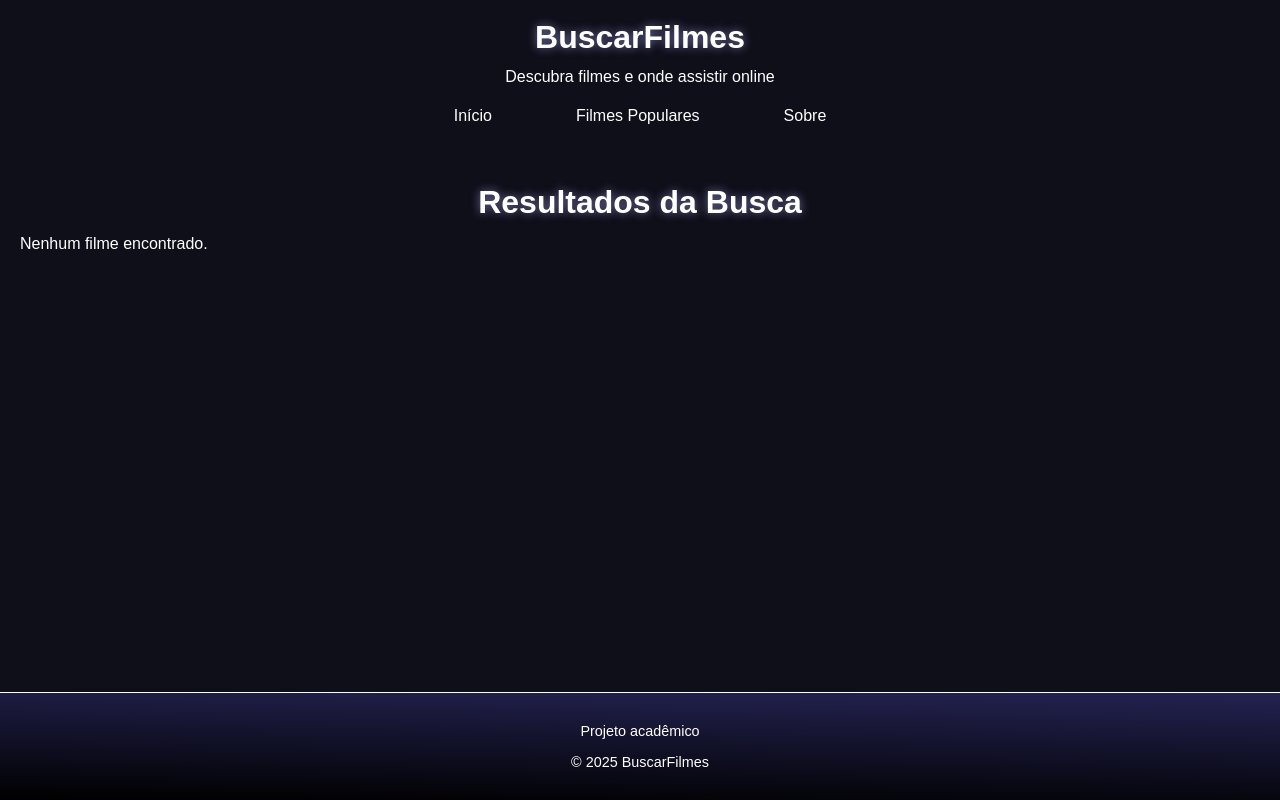
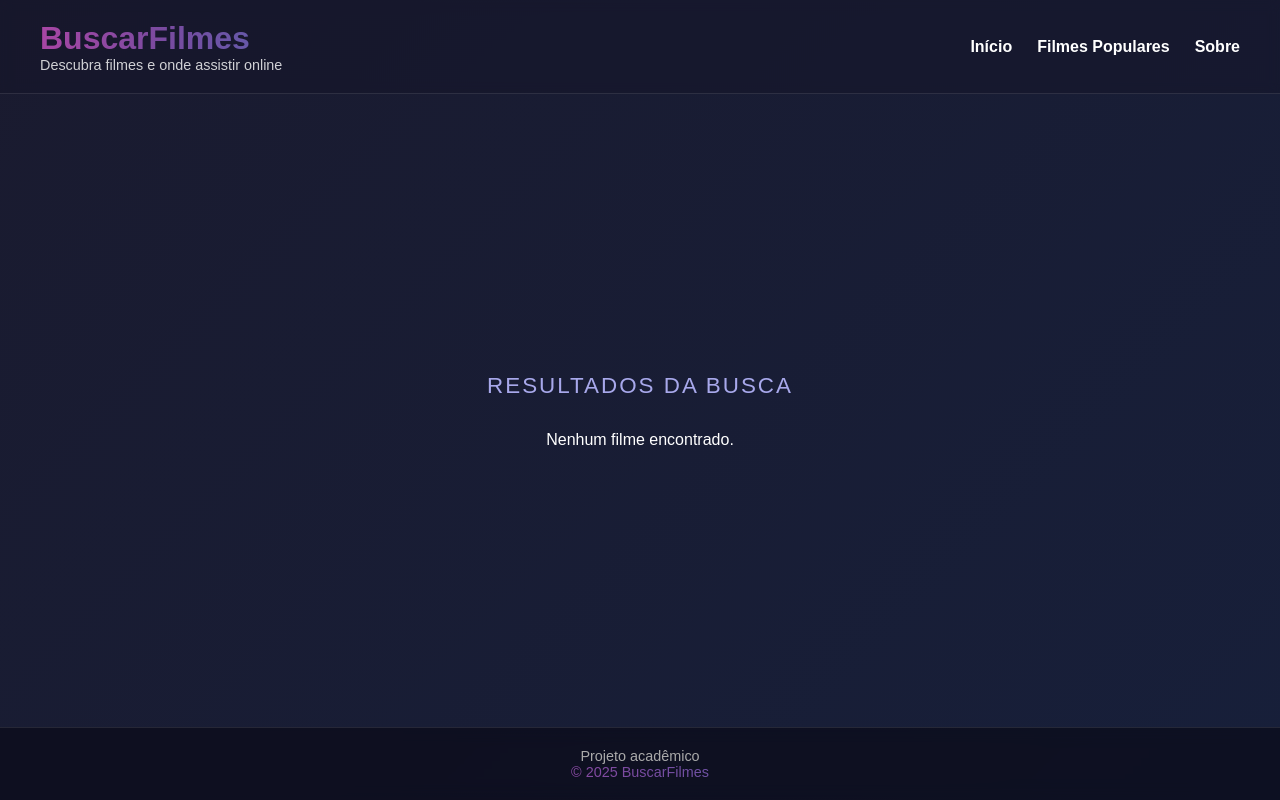
Before and after one commit to Irlamfernandes/projeto_django, a Django app: page /buscar/ in a window 1280 px wide. Run offline with Django 5.2, Linux system fonts and the light colour scheme.

Commit message:
Correção do css da base, index e resultados

```diff
--- a/static/coreapp/base.css
+++ b/static/coreapp/base.css
@@ -1,83 +1,158 @@
-html, body {
-    height: 100%;
+/* ====== RESET ====== */
+* {
     margin: 0;
+    padding: 0;
+    box-sizing: border-box;
+}
+
+/* ====== BODY ====== */
+body {
+    font-family: 'Poppins', sans-serif;
+    background: linear-gradient(135deg, #0f0f1a, #1a1a2e, #16213e);
+    background-size: 300% 300%;
+    animation: backgroundShift 15s ease infinite;
+    color: #ffffff;
+    min-height: 100vh;
     display: flex;
     flex-direction: column;
-    background-color: #0f0f1a;
-    color: #ffffff;
-    font-family: Arial, Helvetica, sans-serif;
 }
 
-header div {
-    padding: 12px;
-    padding-bottom: 0;
-    text-align: center;
-    line-height: 8px;
+/* Animação suave no fundo */
+@keyframes backgroundShift {
+    0% { background-position: 0% 50%; }
+    50% { background-position: 100% 50%; }
+    100% { background-position: 0% 50%; }
 }
 
-header nav ul {
+/* ====== HEADER ====== */
+header {
+    width: 100%;
+    background: rgba(20, 20, 40, 0.5);
+    backdrop-filter: blur(6px);
+    padding: 20px 40px;
+    display: flex;
+    justify-content: space-between;
+    align-items: center;
+    border-bottom: 1px solid rgba(255, 255, 255, 0.1);
+    animation: fadeInDown 1s ease;
+}
+
+/* Animação do header */
+@keyframes fadeInDown {
+    0% { opacity: 0; transform: translateY(-30px); }
+    100% { opacity: 1; transform: translateY(0); }
+}
+
+header h1 {
+    font-size: 2rem;
+    font-weight: 800;
+    background: linear-gradient(90deg, #ff3cac, #784ba0, #2b86c5);
+    background-size: 300% 300%;
+    -webkit-background-clip: text;
+    -webkit-text-fill-color: transparent;
+    animation: gradientMove 4s ease infinite;
+}
+
+header p {
+    font-size: 0.9rem;
+    opacity: 0.8;
+}
+
+/* ====== NAV ====== */
+nav ul {
+    list-style: none;
+    display: flex;
+    gap: 25px;
+}
+
+nav a {
+    color: #ffffff;
+    text-decoration: none;
+    font-weight: 600;
+    position: relative;
+    transition: color 0.3s ease;
+}
+
+/* Efeito de linha neon animada */
+nav a::after {
+    content: '';
+    position: absolute;
+    width: 0%;
+    height: 2px;
+    bottom: -4px;
+    left: 0;
+    background: linear-gradient(90deg, #ff3cac, #784ba0, #2b86c5);
+    transition: width 0.4s ease;
+}
+
+nav a:hover::after {
+    width: 100%;
+}
+
+/* ====== MAIN ====== */
+main {
+    flex: 1;
     display: flex;
     justify-content: center;
     align-items: center;
-    list-style: none;
-    margin: 0;
-    padding: 10px;
-    gap: 60px;
-}
-
-header nav li {
-    opacity: 0;
-    transform: translateY(-20px);
-    animation: fadeIn 0.8s forwards;
-}
-
-
-header nav li:nth-child(1) {
-    animation-delay: 0.2s;
-}
-header nav li:nth-child(2) {
-    animation-delay: 0.5s;
-}
-header nav li:nth-child(3) {
-    animation-delay: 0.8s;
-}
-
-header nav a {
-    text-decoration: none;
-    color: white;
-    padding: 5px 12px;
-    transition: all 0.3s ease;
-}
-
-header nav a:hover {
-    background-color:  #3f3f42;
-    box-shadow: 0 0 12px 5px#232251;
-    border-radius: 4px;
-}
-
-main {
-    flex: 1;
-    padding: 20px;
-    line-height: 10px;
-    margin-top: 20px;
-}
-
-
-footer {
-    background: linear-gradient(1deg, #000000, #232251);
-    padding: 1rem;
-    font-size: 0.9rem;
-    border-top: solid white 1px;
+    flex-direction: column;
     text-align: center;
+    padding: 40px 20px;
+    animation: fadeIn 1.5s ease;
 }
 
 @keyframes fadeIn {
-    from {
-        opacity: 0;
-        transform: translateY(-20px);
+    from { opacity: 0; transform: translateY(30px); }
+    to { opacity: 1; transform: translateY(0); }
+}
+
+/* ====== FOOTER ====== */
+footer {
+    background: rgba(10, 10, 25, 0.7);
+    backdrop-filter: blur(8px);
+    padding: 20px;
+    text-align: center;
+    font-size: 0.9rem;
+    border-top: 1px solid rgba(255, 255, 255, 0.1);
+    animation: fadeInUp 1.2s ease;
+}
+
+footer p:first-child {
+    color: #aaa;
+}
+
+footer p:last-child {
+    background: linear-gradient(90deg, #ff3cac, #784ba0, #2b86c5);
+    -webkit-background-clip: text;
+    -webkit-text-fill-color: transparent;
+}
+
+/* ====== ANIMAÇÕES GLOBAIS ====== */
+@keyframes gradientMove {
+    0% { background-position: 0% 50%; }
+    50% { background-position: 100% 50%; }
+    100% { background-position: 0% 50%; }
+}
+
+@keyframes fadeInUp {
+    0% { opacity: 0; transform: translateY(40px); }
+    100% { opacity: 1; transform: translateY(0); }
+}
+
+/* ====== RESPONSIVIDADE ====== */
+@media (max-width: 768px) {
+    header {
+        flex-direction: column;
+        text-align: center;
+        gap: 10px;
     }
-    to {
-        opacity: 1;
-        transform: translateY(0);
+
+    nav ul {
+        flex-direction: column;
+        gap: 10px;
+    }
+
+    header h1 {
+        font-size: 1.8rem;
     }
 }
--- a/static/coreapp/resultados.css
+++ b/static/coreapp/resultados.css
@@ -1,101 +1,195 @@
-h1 {
+/* ======= TÍTULO PRINCIPAL ======= */
+h2 {
     text-align: center;
-    font-size: 2rem;
+    font-size: 1.4rem;
+    font-weight: 500;
+    color: #b8b8ff;
+    letter-spacing: 2px;
+    text-transform: uppercase;
     margin-bottom: 2rem;
-    color: #ffffff;
-    text-shadow: 0 0 10px rgba(179, 179, 255, 0.6);
+    opacity: 0.9;
+    animation: fadeUp 1.2s ease;
 }
 
+/* ======= LISTAGEM DE FILMES ======= */
 .lista-filmes {
     display: grid;
-    grid-template-columns: repeat(auto-fit, minmax(18rem, 1fr));
+    grid-template-columns: repeat(4, 1fr); /* 4 filmes por linha */
     gap: 2rem;
-    padding: 0;
-    margin: 0;
+    padding: 0 2rem 3rem;
     list-style: none;
+    max-width: 1400px;
+    margin: 0 auto;
+    animation: fadeUp 1.2s ease;
 }
 
+/* ======= CARD DE FILME ======= */
 .filme-item {
-    background: linear-gradient(160deg, #1a1a26, #12121a);
-    border-radius: 0.8rem;
-    box-shadow: 0 0 1rem rgba(0, 0, 0, 0.7);
+    background: linear-gradient(145deg, #181828, #0f0f1a);
+    border-radius: 1rem;
+    box-shadow: 0 0 1rem rgba(0, 0, 0, 0.8);
     padding: 1rem;
-    transition: transform 0.25s ease, box-shadow 0.25s ease;
     display: flex;
     flex-direction: column;
     align-items: center;
     text-align: center;
+    overflow: hidden;
+    transition: transform 0.4s ease, box-shadow 0.4s ease;
+    animation: floatIn 0.8s ease forwards;
 }
 
 .filme-item:hover {
-    transform: translateY(-0.4rem) scale(1.02);
-    box-shadow: 0 0 1.8rem rgba(0, 0, 0, 0.9);
+    transform: translateY(-8px) rotate3d(1, 1, 0, 5deg) scale(1.03);
+    box-shadow: 0 0 2rem rgba(100, 100, 255, 0.5);
 }
 
+/* ======= POSTER ======= */
 .poster {
     width: 100%;
-    max-width: 12rem;
-    border-radius: 0.6rem;
-    box-shadow: 0 0 1rem rgba(0, 0, 0, 0.6);
+    max-width: 13rem;
+    border-radius: 0.8rem;
+    box-shadow: 0 0 1.5rem rgba(0, 0, 0, 0.7);
     margin-bottom: 1rem;
+    transition: box-shadow 0.4s ease;
 }
 
+/* ======= INFORMAÇÕES ======= */
 .info-filme {
     flex: 1;
-    color: #e0e0e0;
+    color: #dcdcdc;
 }
 
 .info-filme h2 {
     margin: 0 0 0.6rem;
-    font-size: 1.4rem;
-    color: #ffffff;
-    text-shadow: 0 0 6px rgba(255, 255, 255, 0.2);
+    font-size: 1.3rem;
+    background: linear-gradient(90deg, #b0b0ff, #e0e0ff);
+    -webkit-background-clip: text;
+    -webkit-text-fill-color: transparent;
 }
 
 .info-filme p {
-    margin: 0.4rem 0;
+    margin: 0.5rem 0;
     line-height: 1.5;
     font-size: 0.95rem;
-    color: #cccccc;
+    color: #c2c2c2;
 }
 
+/* ======= SERVIÇOS ======= */
 .servicos {
     margin-top: 0.8rem;
     padding: 0;
     list-style: none;
     display: flex;
-    flex-wrap: wrap;             /* quebra linha em telas pequenas */
-    gap: 0.6rem;                 /* espaço entre logos */
+    flex-wrap: wrap;
     justify-content: center;
+    gap: 0.7rem;
 }
 
 .servicos li {
-    padding: 0.4rem 0.6rem;
-    border-radius: 0.6rem;
-    font-size: 0.9rem;
-    color: #b3b3ff;
-    display: flex;
-    align-items: center;
-    gap: 0.5rem;
-    transition: transform 0.2s ease, background 0.2s ease;
+    transition: transform 0.3s ease, filter 0.3s ease;
 }
 
 .servicos li:hover {
-    transform: scale(1.05);
+    transform: scale(1.1);
+    filter: drop-shadow(0 0 8px rgba(150, 150, 255, 0.6));
 }
 
 .servicos img {
-    width: 3rem;               /* ícone maior */
+    width: 3rem;
     height: 3rem;
     object-fit: contain;
-    border-radius: 3rem;       /* mais arredondado */
-    background: #fff;
+    border-radius: 50%;
+    background: #ffffff;
     padding: 0.2rem;
-    box-shadow: 0 0 0.6rem rgba(0,0,0,0.4);
-    transition: transform 0.2s ease, box-shadow 0.2s ease;
+    transition: transform 0.3s ease;
 }
 
 .servicos img:hover {
-    transform: scale(1.15);
-    box-shadow: 0 0 1rem rgba(179, 179, 255, 0.6);
+    transform: rotate(10deg) scale(1.2);
 }
+
+/* ======= SINOPSE / LER MAIS ======= */
+.sinopse-container {
+    max-width: 500px;
+    margin: 0 auto;
+}
+
+.sinopse {
+    max-height: 60px;
+    font-size: 0.95rem;
+    line-height: 1.5;
+    color: #eeeeee;
+    text-align: justify;
+    overflow: hidden;
+    transition: max-height 0.5s ease, color 0.5s ease;
+    opacity: 0.9;
+}
+
+.toggle-checkbox {
+    display: none;
+}
+
+.toggle-checkbox:checked ~ .sinopse {
+    max-height: 600px;
+    color: #ffffff;
+}
+
+.toggle-label {
+    display: inline-block;
+    margin-top: 6px;
+    color: #8686ff;
+    cursor: pointer;
+    font-weight: bold;
+    transition: color 0.3s ease, transform 0.3s ease;
+}
+
+.toggle-label:hover {
+    color: #b3b3ff;
+    transform: scale(1.1);
+}
+
+.toggle-checkbox:not(:checked) ~ .toggle-label::after {
+    content: " Ler mais";
+}
+
+.toggle-checkbox:checked ~ .toggle-label::after {
+    content: " Ler menos";
+}
+
+/* ======= ANIMAÇÕES ======= */
+@keyframes fadeUp {
+    from { opacity: 0; transform: translateY(40px); }
+    to { opacity: 1; transform: translateY(0); }
+}
+
+@keyframes floatIn {
+    from { opacity: 0; transform: scale(0.95) translateY(10px); }
+    to { opacity: 1; transform: scale(1) translateY(0); }
+}
+
+/* ======= RESPONSIVIDADE ======= */
+@media (max-width: 1024px) {
+    .lista-filmes {
+        grid-template-columns: repeat(3, 1fr); /* 3 filmes em telas médias */
+    }
+}
+
+@media (max-width: 768px) {
+    h2 {
+        font-size: 1.2rem;
+    }
+
+    .lista-filmes {
+        grid-template-columns: repeat(2, 1fr); /* 2 filmes em telas pequenas */
+    }
+
+    .poster {
+        max-width: 10rem;
+    }
+}
+
+@media (max-width: 480px) {
+    .lista-filmes {
+        grid-template-columns: 1fr; /* 1 filme por linha em celular */
+    }
+}
--- a/templates/coreapp/index.html
+++ b/templates/coreapp/index.html
@@ -8,10 +8,10 @@
 {% endblock %}
 
 {% block content %}
-    <h1>Bem-vindo!</h1>
+    <h1 class="welcome-text">Bem-vindo!</h1>
 
     <form method="GET" action="{% url 'resultados' %}">
         <input type="text" name="filme" placeholder="Buscar filme..." required>
         <button type="submit">Buscar</button>
     </form>
-{% endblock %}
+{% endblock %}
--- a/templates/coreapp/resultados.html
+++ b/templates/coreapp/resultados.html
@@ -10,7 +10,7 @@ Resultados da Busca - BuscarFilmes
 {% endblock %}
 
 {% block content %}
-<h1>Resultados da Busca</h1>
+<h2>Resultados da Busca</h2>
 
 {% if filmes %}
     <ul class="lista-filmes">
@@ -19,7 +19,11 @@ Resultados da Busca - BuscarFilmes
                 <img src="{{ filme.poster_url }}" alt="Poster de {{ filme.titulo }}" class="poster">
                 <div class="info-filme">
                     <h2>{{ filme.titulo }}</h2>
-                    <p>{{ filme.sinopse }}</p>
+                    <div class="sinopse-container">
+                        <input type="checkbox" id="toggle-{{ forloop.counter }}" class="toggle-checkbox">
+                        <p class="sinopse">{{ filme.sinopse }}</p>
+                        <label for="toggle-{{ forloop.counter }}" class="toggle-label"></label>
+                    </div>
                     <p><strong>Disponível em:</strong></p>
                     <ul class="servicos">
                         {% for servico in filme.servicos %}
@@ -40,4 +44,4 @@ Resultados da Busca - BuscarFilmes
 {% else %}
     <p>Nenhum filme encontrado.</p>
 {% endif %}
-{% endblock %}
+{% endblock %}
```
Also changed, not shown: static/coreapp/index.css (+47 -40 lines), templates/coreapp/base.html (line endings or trailing spaces).
